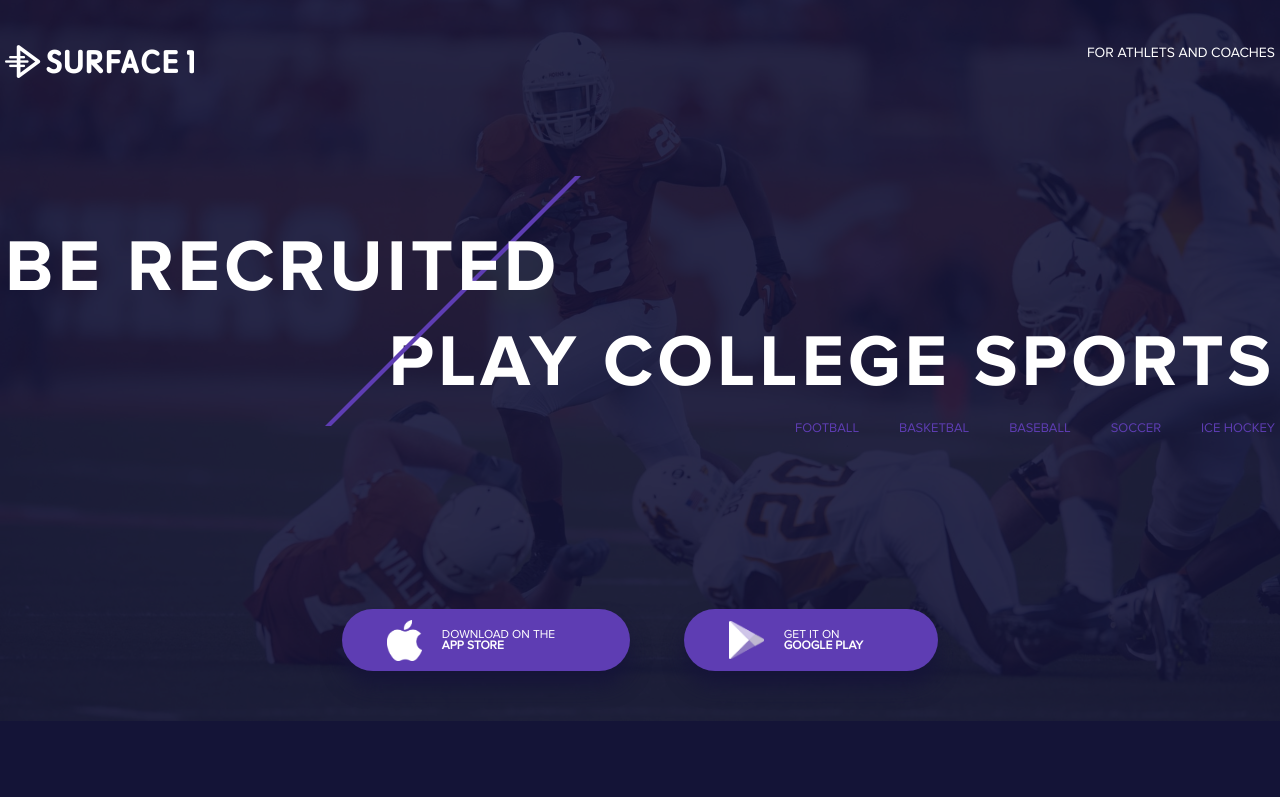
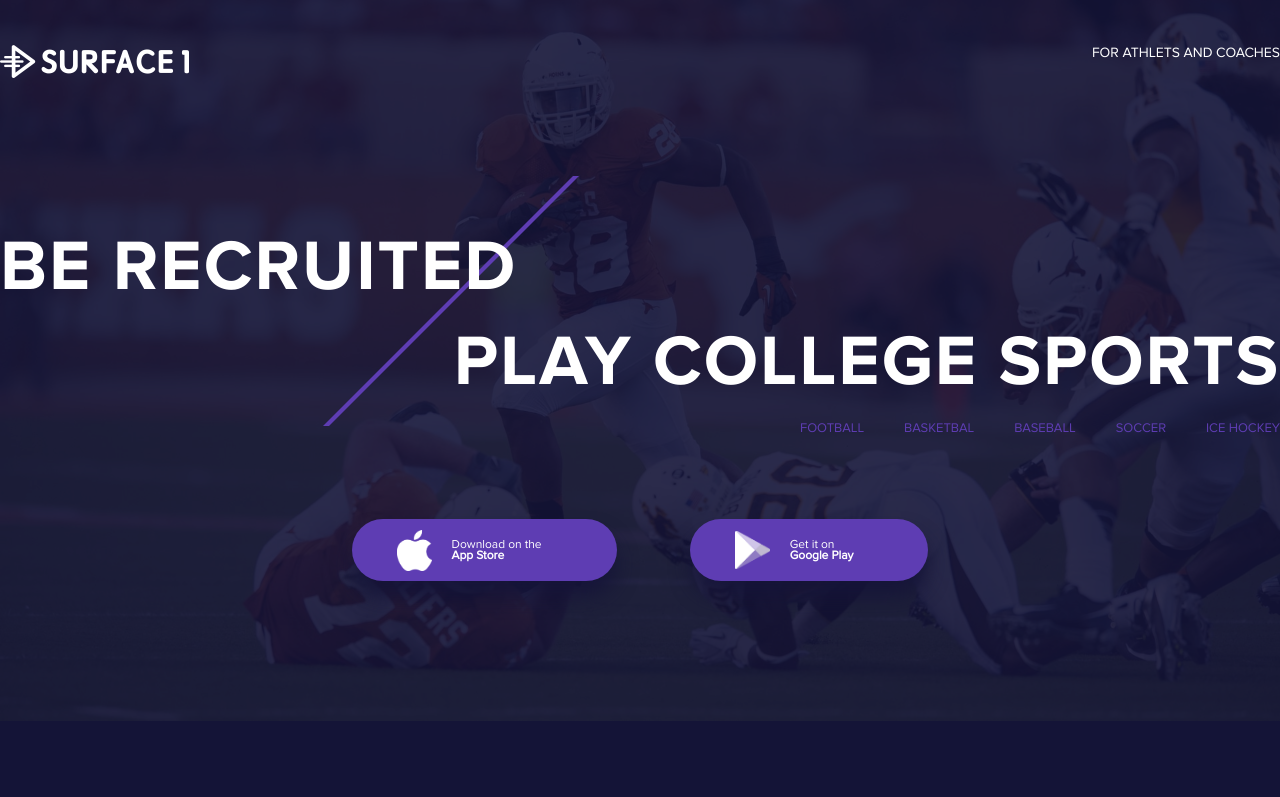
Before and after one commit to SokolovAG/Surface, a website: page index.html in a window 1280 px wide. Shown: the top 797 px of the page. Drawn offline with Linux system fonts and the light colour scheme.

Commit message:
folders fixes

```diff
--- a/css/style.css
+++ b/css/style.css
@@ -1,18 +1,21 @@
 @font-face {
   font-family: "ProximaNovaRegular";
-  src: url("../fonts/ProximaNovaRegular/ProximaNovaRegular.woff") format("woff");
+  src: url("../fonts/ProximaNovaRegular/ProximaNovaRegular.eot");
+  src: url("../fonts/ProximaNovaRegular/ProximaNovaRegular.eot?#iefix") format("embedded-opentype"), url("../fonts/ProximaNovaRegular/ProximaNovaRegular.woff") format("woff"), url("../fonts/ProximaNovaRegular/ProximaNovaRegular.ttf") format("truetype");
   font-style: normal;
   font-weight: normal;
 }
 @font-face {
   font-family: "ProximaNovaBold";
-  src: url("../fonts/ProximaNovaBold/ProximaNovaBold.woff") format("woff");
+  src: url("../fonts/ProximaNovaBold/ProximaNovaBold.eot");
+  src: url("../fonts/ProximaNovaBold/ProximaNovaBold.eot?#iefix") format("embedded-opentype"), url("../fonts/ProximaNovaBold/ProximaNovaBold.woff") format("woff"), url("../fonts/ProximaNovaBold/ProximaNovaBold.ttf") format("truetype");
   font-style: normal;
   font-weight: normal;
 }
 @font-face {
   font-family: "ProximaNovaBlack";
-  src: url("../fonts/ProximaNovaBlack/ProximaNovaBlack.woff") format("woff");
+  src: url("../fonts/ProximaNovaBlack/ProximaNovaBlack.eot");
+  src: url("../fonts/ProximaNovaBlack/ProximaNovaBlack.eot?#iefix") format("embedded-opentype"), url("../fonts/ProximaNovaBlack/ProximaNovaBlack.woff") format("woff"), url("../fonts/ProximaNovaBlack/ProximaNovaBlack.ttf") format("truetype");
   font-style: normal;
   font-weight: normal;
 }
@@ -50,7 +53,7 @@ body {
   z-index: -1;
 }
 .header__wrapper {
-  max-width: 1270px;
+  max-width: 1280px;
   margin: 0 auto;
 }
 .header__top {
@@ -74,10 +77,10 @@ body {
 }
 .header__title-text {
   font-family: "ProximaNovaBold", sans-serif;
-  font-size: 73px;
+  font-size: 71px;
   font-weight: 700;
   line-height: 75px;
-  letter-spacing: 4px;
+  letter-spacing: 2px;
   text-transform: uppercase;
   color: #ffffff;
 }
@@ -132,8 +135,8 @@ body {
   color: #ffffff;
 }
 .app {
-  padding: 70px 0;
-  margin-top: 100px;
+  padding: 80px 0;
+  margin-bottom: 40px;
 }
 .app__inner {
   width: 650px;
@@ -153,7 +156,6 @@ body {
   text-decoration: none;
   font-size: 12px;
   line-height: 11px;
-  text-transform: uppercase;
   font-family: "ProximaNovaRegular", sans-serif;
   box-shadow: 0 15px 20px rgba(21, 20, 56, 0.9);
   transition: all 0.3s ease-in-out;
```
Also changed, not shown: fonts/ProximaNovaBlack/ProximaNovaBlack.ttf, 1 other file.
